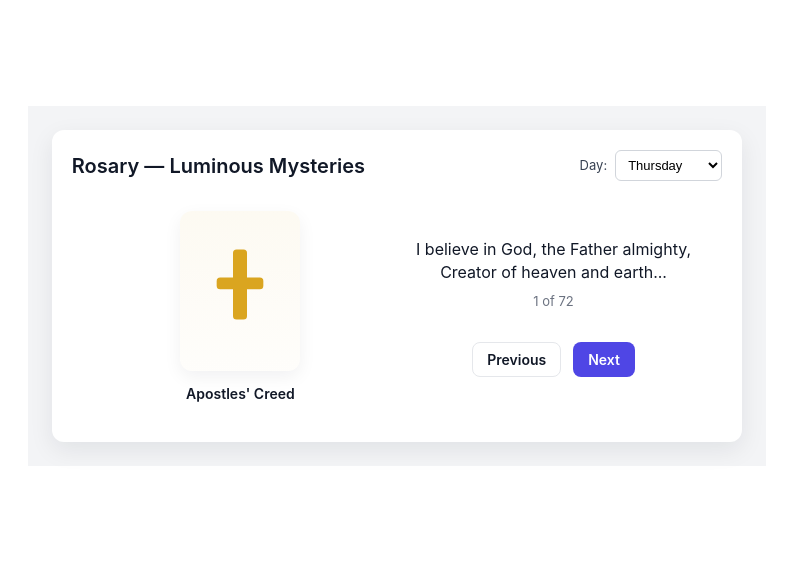
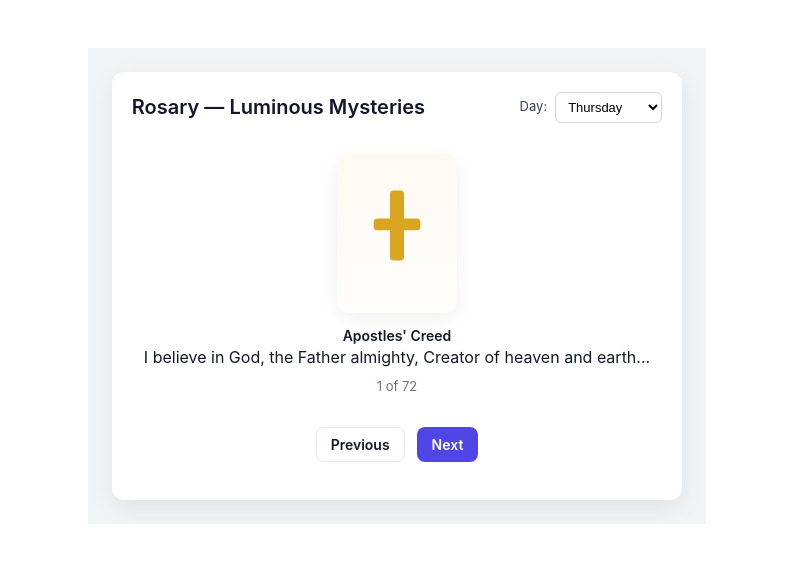
Before and after one commit to junhyungso/rosary, a React (Vite) app: page / in a window 1280 px wide. Shown: the part 114-676 px from the top of the page, without its empty margins (243-1036 px from the left). Built offline with nearby package versions, Linux system fonts and the light colour scheme.

Commit message:
draggable beads

```diff
--- a/src/RosaryWithMysteries.tsx
+++ b/src/RosaryWithMysteries.tsx
@@ -81,17 +81,23 @@ const RosaryWithMysteries = () => {
         <div className="rw-body">
           <AnimatePresence mode="wait">
             {!isMysteryCard ? (
-              <>
+              <div className="rw-mystery-container">
                 <motion.div
                   key={currentIndex}
                   initial={{ opacity: 0, y: 20 }}
                   animate={{ opacity: 1, y: 0 }}
                   exit={{ opacity: 0, y: -20 }}
                   transition={{ duration: 0.35 }}
+                  drag="y"
+                  dragConstraints={{ top: -500, bottom: 0 }}
+                  onDragEnd={() => {
+                    advance();
+                  }}
                   className="rw-step"
                 >
                   <BeadVisual beadType={current.type} />
                 </motion.div>
+
                 <div className="rw-step">
                   <div className="rw-prayer-block">
                     <p className="rw-prayer-text">{current.prayer ?? ''}</p>
@@ -99,7 +105,6 @@ const RosaryWithMysteries = () => {
                       {currentIndex + 1} of {beads.length}
                     </p>
                   </div>
-
                   <div className="rw-controls">
                     <button
                       onClick={() => setCurrentIndex((i) => Math.max(0, i - 1))}
@@ -117,7 +122,7 @@ const RosaryWithMysteries = () => {
                     </button>
                   </div>
                 </div>
-              </>
+              </div>
             ) : (
               <motion.div
                 key={`mystery-${current.mysteryId}-${currentIndex}`}
```
